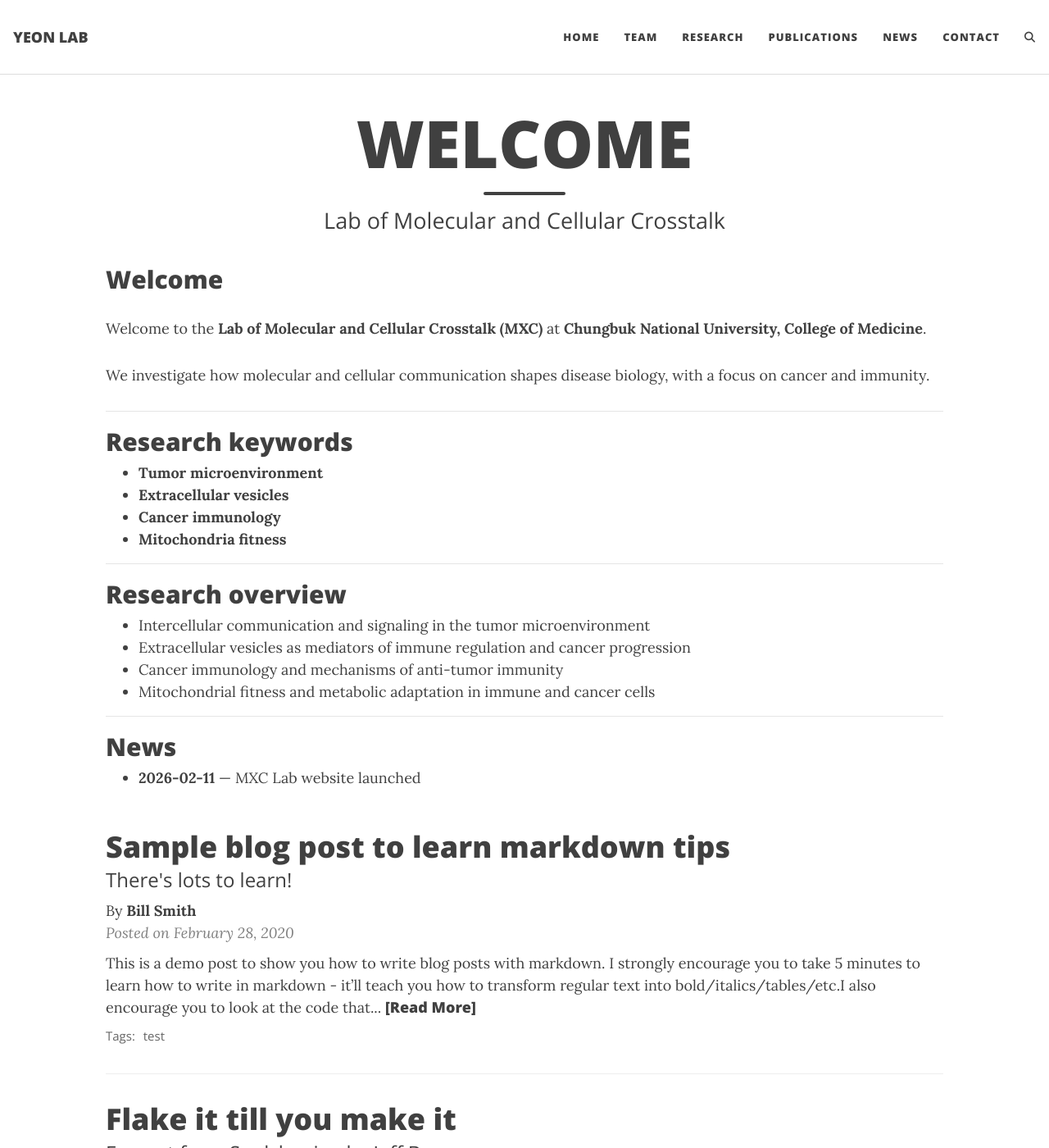
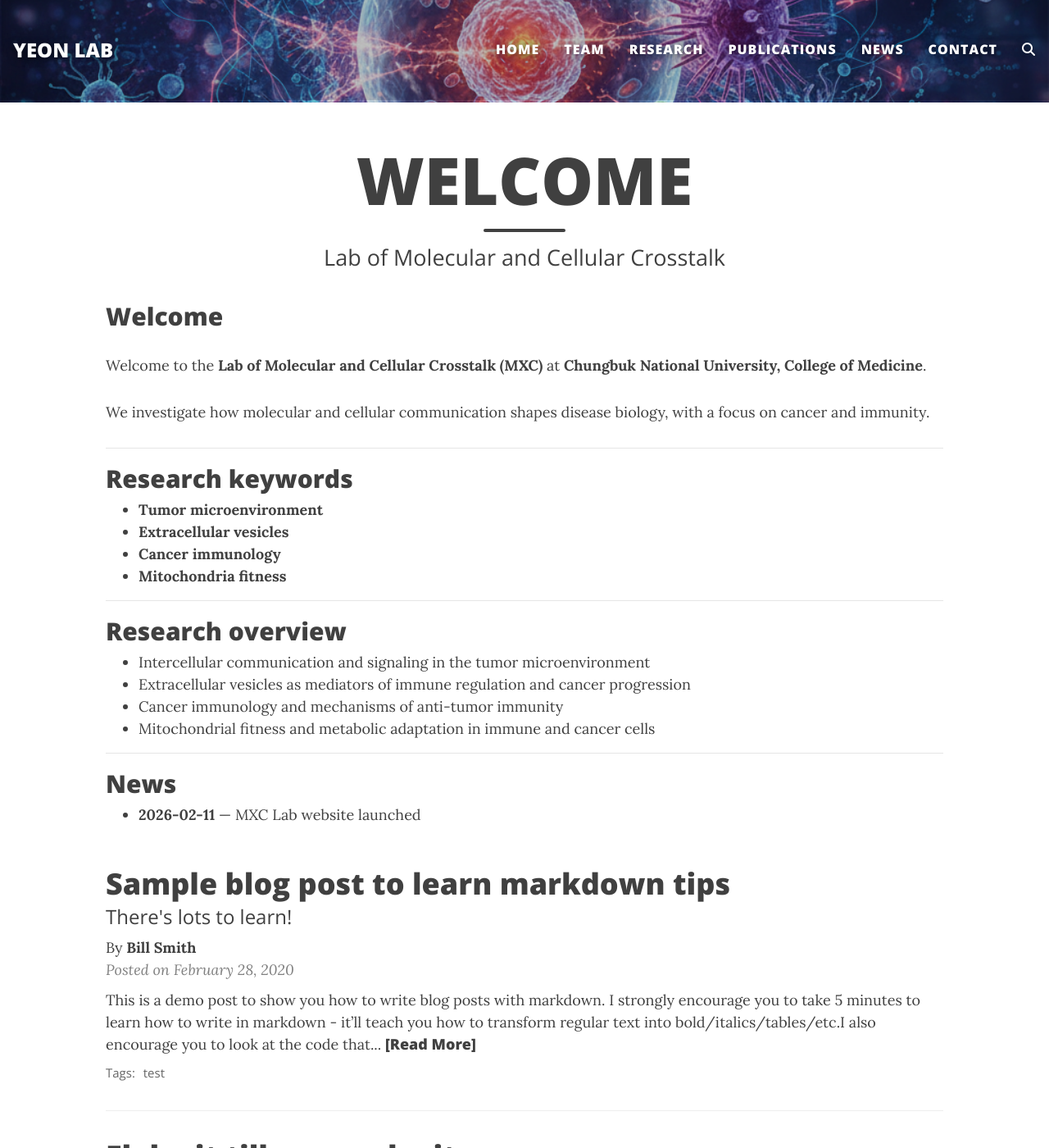
Before and after one commit to mjyeon0807-hub/mjyeon0807-hub.github.io, a Jekyll site: the page built from index.md, in a window 1280 px wide and 1400 px high. Shown: the whole window at 82% size. Built offline with Jekyll 4.4.1, drawn with Linux system fonts in a browser that asks for light colours; comment, search, counter and statistics services are not loaded.

Commit message:
Update custom.css

```diff
--- a/assets/css/custom.css
+++ b/assets/css/custom.css
@@ -1,22 +1,122 @@
+/* ==========================================================================
+   Yeon Lab — custom overrides
+   ========================================================================== */
+
+/* =========================
+   Global layout variables
+   ========================= */
+:root {
+  /* Space below fixed navbar before page title/header starts */
+  --yeon-banner-offset-desktop: 175px;
+  --yeon-banner-offset-mobile: 110px;
+
+  /* CONTENT width/padding (do NOT use this to shrink the whole page) */
+  --yeon-content-max: 1100px;
+  --yeon-content-pad: 24px;
+}
+
+/* =========================
+   Navbar banner (FULL WIDTH)
+   ========================= */
+nav.navbar.navbar-custom,
+nav.navbar.navbar-custom.top-nav-regular,
+nav.navbar.navbar-custom.top-nav-short,
+nav.navbar.navbar-custom.top-nav-short-permanent {
+  background: none !important;
+
+  background-image: url("/assets/img/header-2.png") !important;
+  background-size: cover !important;
+  background-position: center center !important;
+  background-repeat: no-repeat !important;
+
+  min-height: 125px !important;
+  padding-top: 14px !important;
+  padding-bottom: 14px !important;
+
+  border-bottom: 3px solid rgba(0, 0, 0, 0.12) !important;
+}
+
+/* Dark overlay for readability */
+nav.navbar.navbar-custom::before {
+  content: "";
+  position: absolute;
+  inset: 0;
+  background: rgba(0, 0, 0, 0.25);
+  pointer-events: none;
+}
+
+/* Keep navbar contents above overlay */
+nav.navbar.navbar-custom > * {
+  position: relative;
+  z-index: 1;
+}
+
+/* Navbar text styling */
+nav.navbar.navbar-custom .navbar-brand,
+nav.navbar.navbar-custom .navbar-nav .nav-link,
+nav.navbar.navbar-custom .navbar-toggler {
+  color: #ffffff !important;
+  text-shadow: 0 2px 10px rgba(0, 0, 0, 0.55);
+  font-weight: 800;
+  line-height: 1.1 !important;
+}
+
+/* Brand (“Yeon Lab”) */
+nav.navbar.navbar-custom .navbar-brand {
+  font-size: 1.5rem !important;
+}
+
+/* Menu links */
+nav.navbar.navbar-custom .navbar-nav .nav-link {
+  font-size: 1.0rem !important;
+  padding-top: 13px !important;
+  padding-bottom: 13px !important;
+}
+
+/* Toggler visibility */
+nav.navbar.navbar-custom .navbar-toggler {
+  border-color: rgba(255, 255, 255, 0.55) !important;
+}
+nav.navbar.navbar-custom .navbar-toggler-icon {
+  filter: invert(1) contrast(2);
+}
+
+/* Dropdown menu readable */
+nav.navbar.navbar-custom .dropdown-menu {
+  background: #ffffff !important;
+}
+nav.navbar.navbar-custom .dropdown-menu .dropdown-item {
+  color: #222 !important;
+  text-shadow: none !important;
+}
+
+/* Hide logo image brand */
+nav.navbar.navbar-custom .navbar-brand-logo {
+  display: none !important;
+}
+
+/* =========================
+   Fix: banner overlaps page title/header
+   ========================= */
+header > .intro-header,
+header > .intro-header.big-img {
+  margin-top: var(--yeon-banner-offset-desktop) !important;
+}
+
 /* =========================
    Unify left/right spacing across all pages (CONTENT ONLY)
-   Keep navbar full width (so it won't collapse early)
+   IMPORTANT:
+   - Keep the page full-width so the navbar doesn't collapse early.
+   - Center only the content inside <main>.
    ========================= */
-
-:root {
-  --yeon-content-max: 1100px; /* content width */
-  --yeon-content-pad: 24px;   /* edge space inside content */
-}
-
-/* Make <main> full-width, then center an inner wrapper */
 main.container-md,
 main.container-fluid {
-  max-width: 100% !important;     /* IMPORTANT: do NOT narrow the whole page */
+  max-width: 100% !important;
   padding-left: 0 !important;
   padding-right: 0 !important;
 }
 
-/* Create consistent centered content width */
+/* Center all direct children of <main> with consistent width/padding */
 main.container-md > *,
 main.container-fluid > * {
   max-width: var(--yeon-content-max);
@@ -26,8 +126,41 @@ main.container-fluid > * {
   padding-right: var(--yeon-content-pad);
 }
 
-/* If Beautiful Jekyll uses .fullwidth-pad anywhere, normalize it */
+/* Normalize theme helper class if present */
 .fullwidth-pad {
   padding-left: var(--yeon-content-pad) !important;
   padding-right: var(--yeon-content-pad) !important;
 }
+
+/* =========================
+   Mobile tweaks
+   ========================= */
+@media (max-width: 768px) {
+  nav.navbar.navbar-custom,
+  nav.navbar.navbar-custom.top-nav-regular,
+  nav.navbar.navbar-custom.top-nav-short,
+  nav.navbar.navbar-custom.top-nav-short-permanent {
+    min-height: 95px !important;
+    padding-top: 10px !important;
+    padding-bottom: 10px !important;
+  }
+
+  nav.navbar.navbar-custom .navbar-brand {
+    font-size: 1.35rem !important;
+  }
+
+  nav.navbar.navbar-custom .navbar-nav .nav-link {
+    font-size: 0.95rem !important;
+    padding-top: 10px !important;
+    padding-bottom: 10px !important;
+  }
+
+  header > .intro-header,
+  header > .intro-header.big-img {
+    margin-top: var(--yeon-banner-offset-mobile) !important;
+  }
+
+  :root {
+    --yeon-content-pad: 16px;
+  }
+}
```
